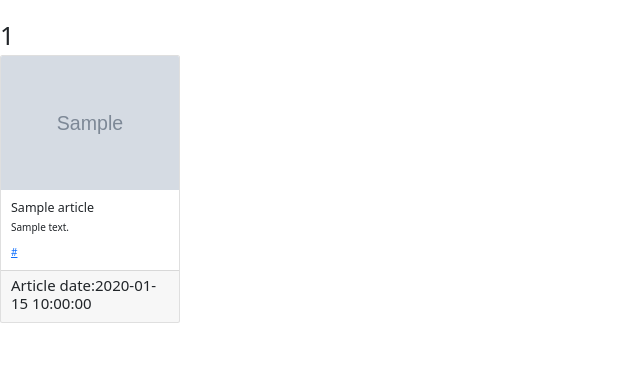
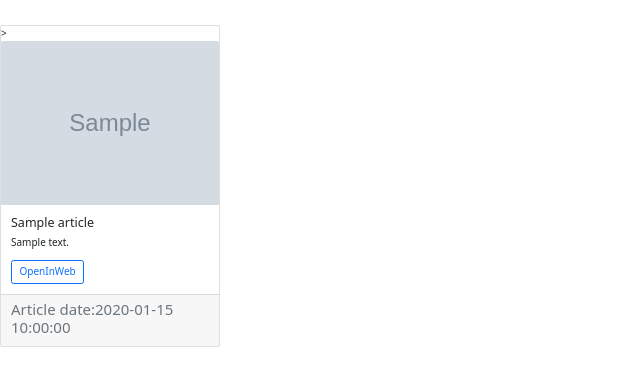
Before and after one commit to melissa-koi/NewsHighlight, a Flask app: template app/templates/news.html in a window 1280 px wide. Shown: the part 112-498 px from the top of the page, without its empty margins (0-640 px from the left). Run offline with Flask 2, Linux system fonts and the light colour scheme; the template is opened without the code that fills it: most values are stand-ins (such as "Sample title", 1, 10 or a date in 2020); grey boxes marked "Sample" are stand-in pictures; some libraries are stand-ins or nearby versions.

Commit message:
add footer and made cards display horizontally

```diff
--- a/app/templates/news.html
+++ b/app/templates/news.html
@@ -5,19 +5,21 @@
 {% endblock %}
 
 {% block content %}
-<h1 text-align="center" class="text-capitalize"> {{id}} </h1>
 
+<div class="card-group">
     {% for article in articles %}
-<div class="card" style="width: 18rem;">
+    <div class="card" style="min-width: 20rem; max-width: 22rem; margin-top: 5px;">>
         <img class="card-img-top" src="{{article.urlToImage}}" alt="Card image cap">
         <div class="card-body">
             <h5 class="card-title">{{article.title}}</h5>
             <p class="card-text">{{article.description}}</p>
-        <a href="{{article.url}}">{{article.url}}</a>
+            <a href="{{article.url}}" class="btn btn-outline-primary">OpenInWeb</a>
         </div>
-    <div class="card-footer">
+        <div class="card-footer text-muted">
             <h4>Article date:{{article.publishedAt}}</h4>
         </div>
     </div>
     {% endfor %}
+</div>
+
 {% endblock %}
```
Lines whose indentation alone changed are shown as unchanged.
